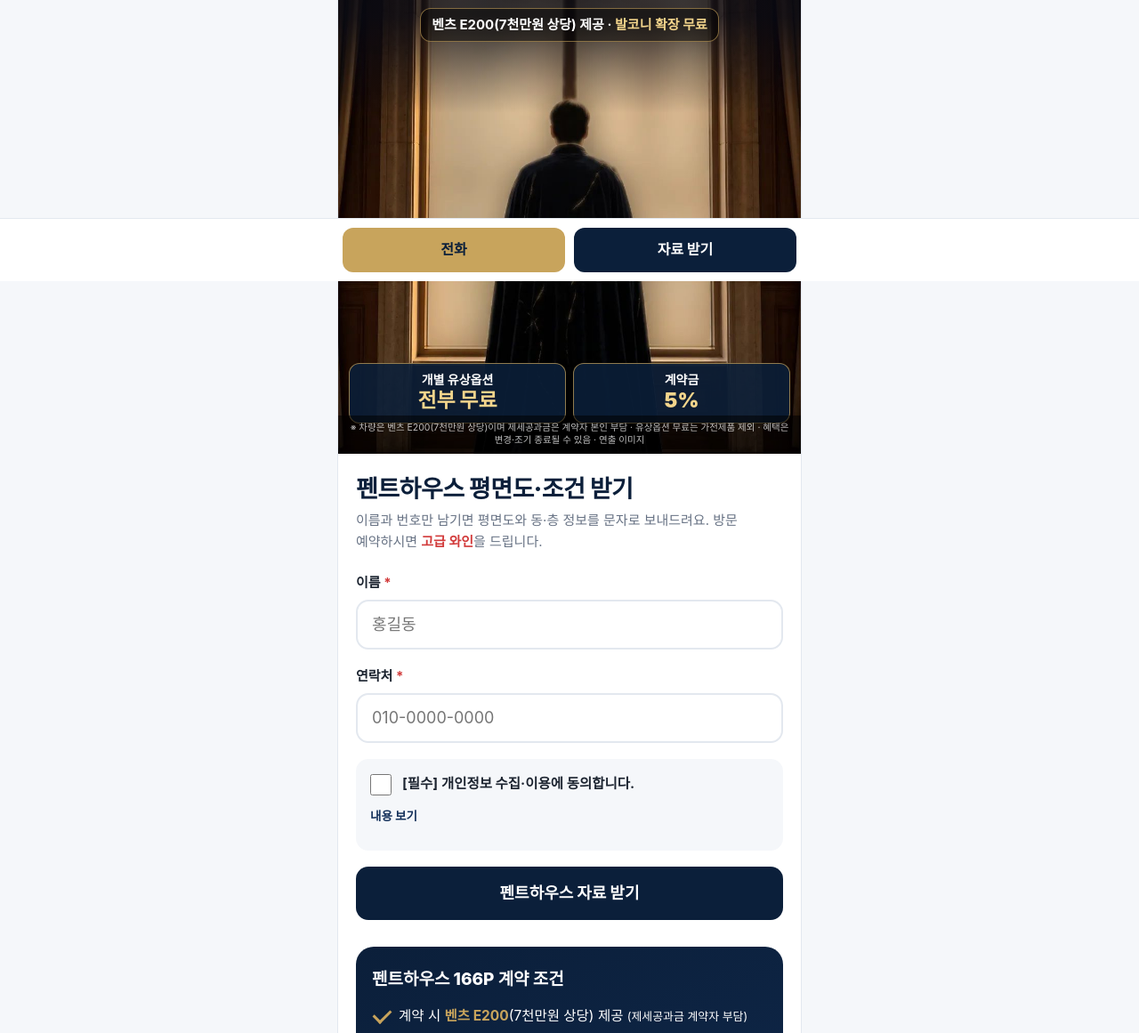
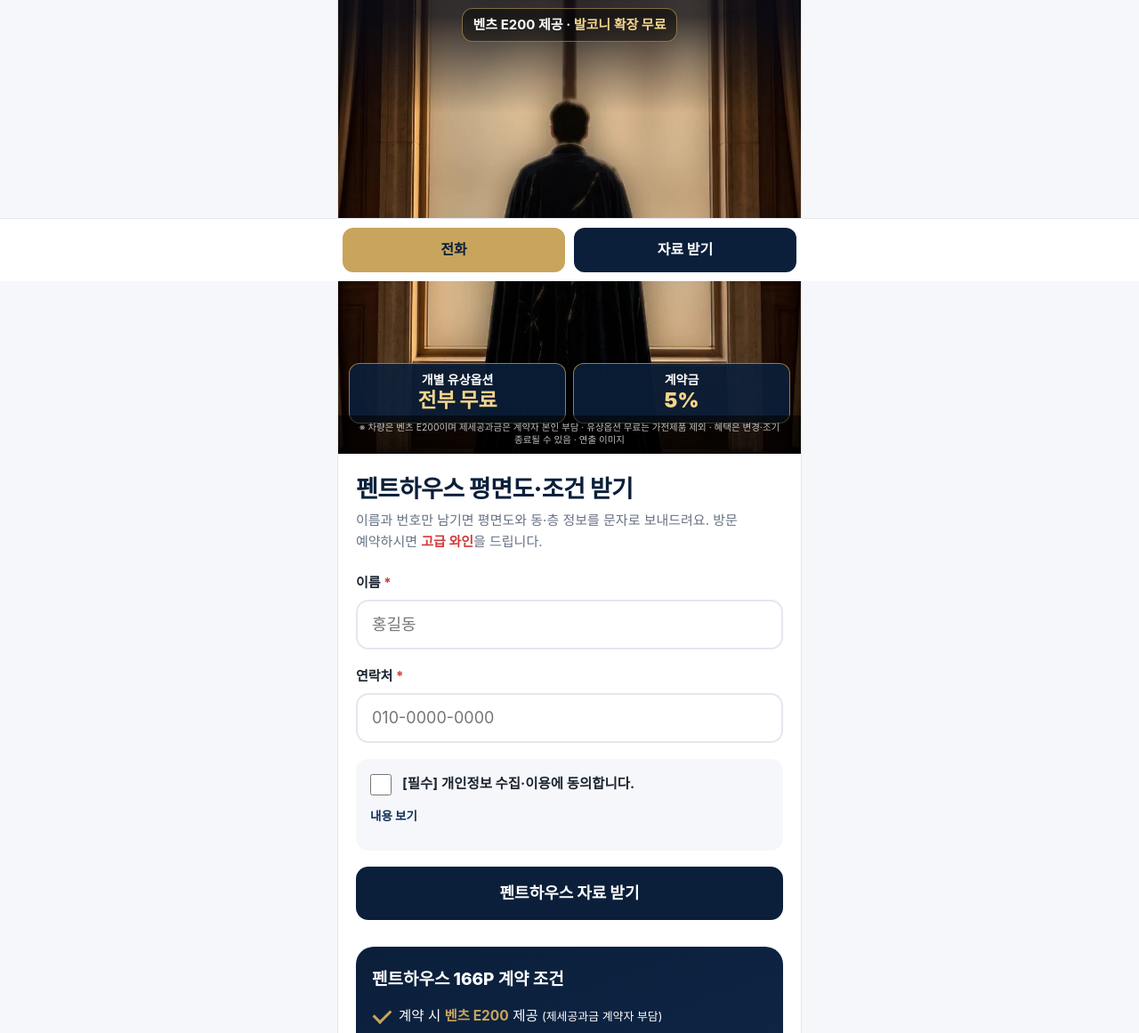
Before and after one commit to CoreAgency3/heritage-xi, a plain HTML site: page penthouse.html in a window 1280 px wide. Shown: the part 484-1645 px from the top of the page at 89% size. Drawn offline with Linux system fonts and the light colour scheme.

Commit message:
Add files via upload

```diff
--- a/penthouse.html
+++ b/penthouse.html
@@ -4,7 +4,7 @@
 <meta charset="utf-8">
 <meta name="viewport" content="width=device-width, initial-scale=1, viewport-fit=cover">
 <title>오산헤리티지자이 펜트하우스 166P 단 5세대 | 코어에이전시</title>
-<meta name="description" content="오산헤리티지자이 펜트하우스 166P(63평형) 단 5세대. 계약 시 7천만원 상당 벤츠 제공, 발코니 확장·유상옵션 무료.">
+<meta name="description" content="오산헤리티지자이 펜트하우스 166P(63평형) 단 5세대. 계약 시 벤츠 E200 제공, 발코니 확장·유상옵션 무료.">
 <meta property="og:type" content="website">
 <meta property="og:title" content="오산헤리티지자이 펜트하우스 | 단 5세대">
 <meta property="og:description" content="계약하면 벤츠가 함께 갑니다. 발코니 확장·유상옵션 무료.">
@@ -171,13 +171,13 @@ footer p+p{margin-top:8px}
       <p class="kb-t1">1,783세대 중 단 5세대</p>
       <p class="kb-t2">계약하면</p>
       <p class="kb-big"><em>벤츠</em>가<br>함께 갑니다</p>
-      <p class="kb-wine">벤츠 E200(7천만원 상당) 제공 · <b>발코니 확장 무료</b></p>
+      <p class="kb-wine">벤츠 E200 제공 · <b>발코니 확장 무료</b></p>
     </div>
     <div class="kb-bot">
       <span>개별 유상옵션<b>전부 무료</b></span>
       <span>계약금<b>5%</b></span>
     </div>
-    <p class="kb-n">※ 차량은 벤츠 E200(7천만원 상당)이며 제세공과금은 계약자 본인 부담 · 유상옵션 무료는 가전제품 제외 · 혜택은 변경·조기 종료될 수 있음 · 연출 이미지</p>
+    <p class="kb-n">※ 차량은 벤츠 E200이며 제세공과금은 계약자 본인 부담 · 유상옵션 무료는 가전제품 제외 · 혜택은 변경·조기 종료될 수 있음 · 연출 이미지</p>
   </section>
 
   <main>
@@ -239,7 +239,7 @@ footer p+p{margin-top:8px}
     <section class="info" aria-label="핵심 정보">
       <h3>펜트하우스 166P 계약 조건</h3>
       <ul class="points">
-        <li>계약 시 <b>벤츠 E200</b>(7천만원 상당) 제공 <small>(제세공과금 계약자 부담)</small></li>
+        <li>계약 시 <b>벤츠 E200</b> 제공 <small>(제세공과금 계약자 부담)</small></li>
         <li><b>발코니 확장 무료</b></li>
         <li><b>개별 유상옵션 전부 무료</b> (가전제품 제외)</li>
         <li>계약금 <b>5%</b> · 계약 시 <b>신세계 상품권 100만원</b></li>
@@ -256,7 +256,7 @@ footer p+p{margin-top:8px}
           <span><small>2블럭</small>206동 25층</span>
         </div>
       </div>
-      <p class="fine">※ 차량은 벤츠 E200(7천만원 상당)이며, 제세공과금은 계약자 본인이 부담합니다. 제공 시기는 분양 조건에 따릅니다. 유상옵션 무료는 가전제품 제외입니다. 혜택은 분양 조건에 따라 변경·조기 종료될 수 있으며, 정확한 내용은 입주자 모집공고 및 분양계약서를 기준으로 합니다.</p>
+      <p class="fine">※ 차량은 벤츠 E200이며, 제세공과금은 계약자 본인이 부담합니다. 제공 시기는 분양 조건에 따릅니다. 유상옵션 무료는 가전제품 제외입니다. 혜택은 분양 조건에 따라 변경·조기 종료될 수 있으며, 정확한 내용은 입주자 모집공고 및 분양계약서를 기준으로 합니다.</p>
       <a class="cta" href="#apply">펜트하우스 자료 받기</a>
       <a class="cta tel2" href="tel:16887038" id="callBtn2">바로 전화하기 1688-7038</a>
     </section>
```
